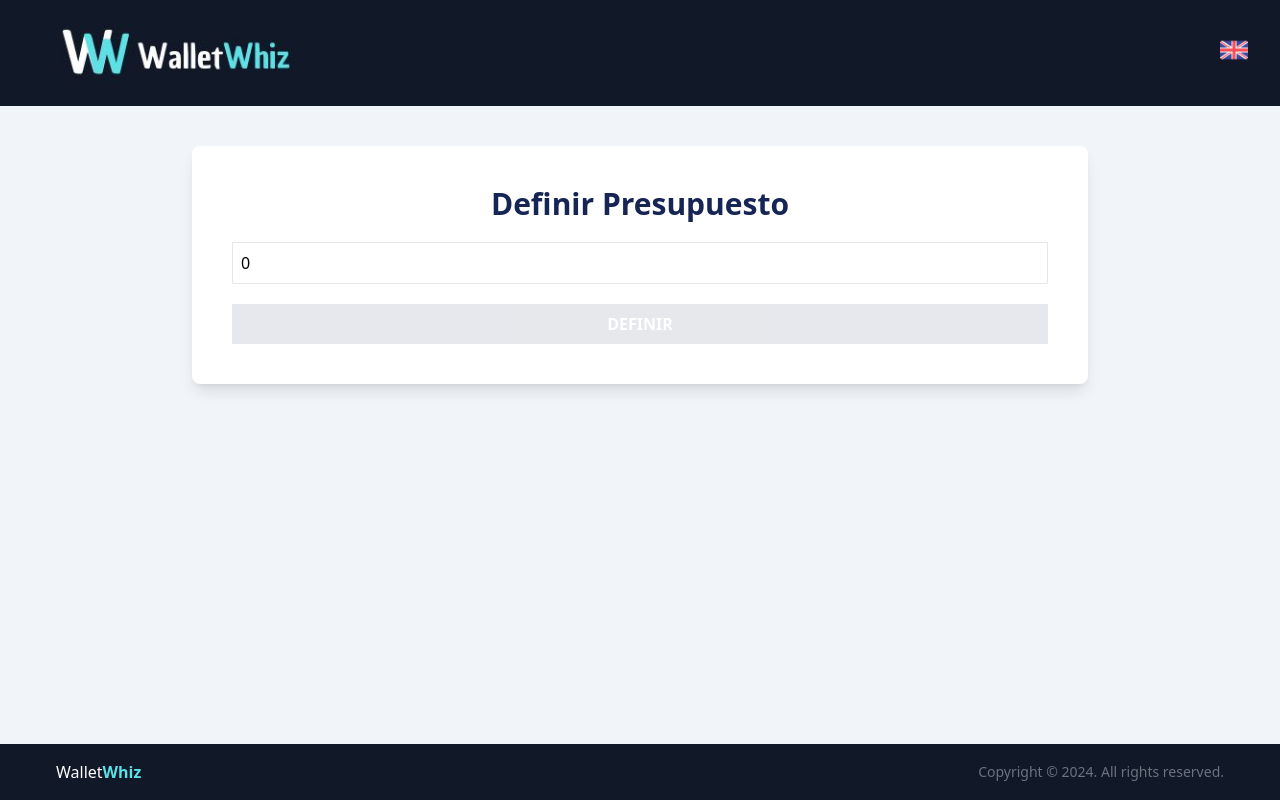
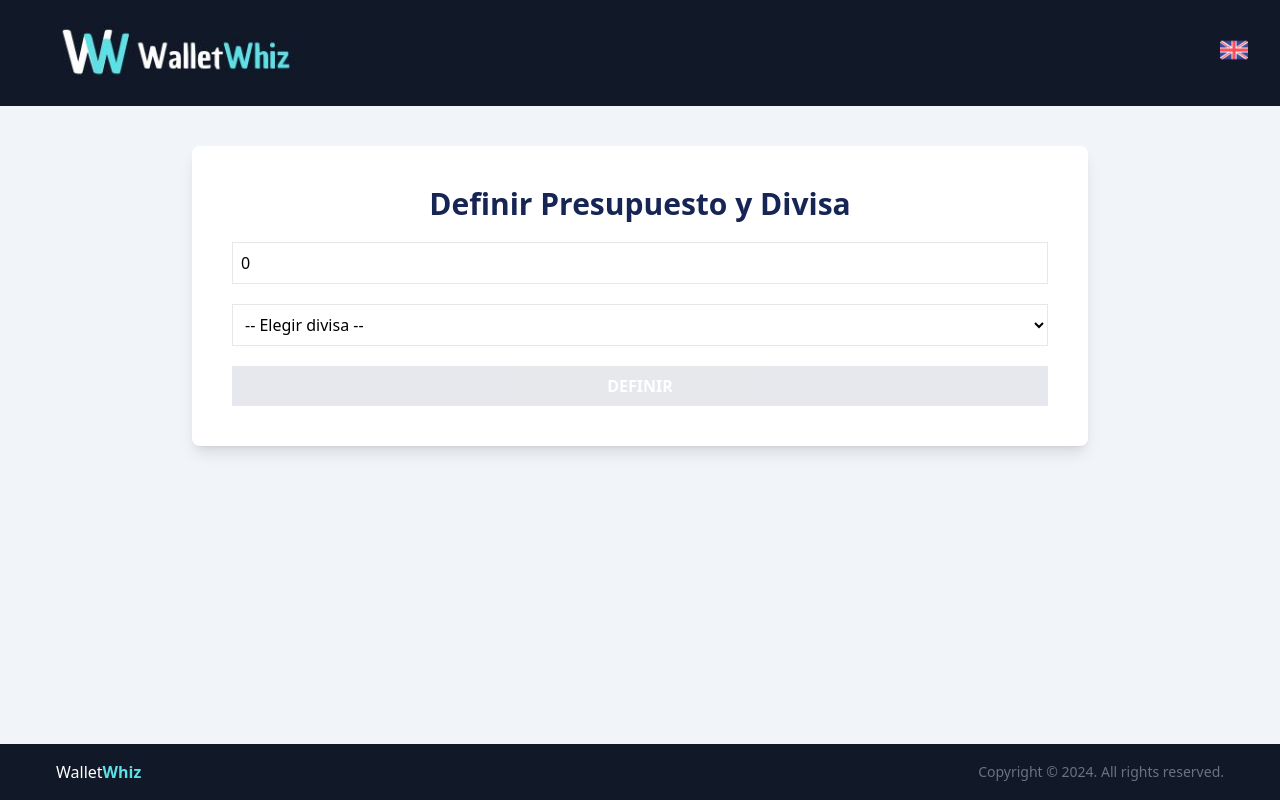
Before and after one commit to Estebanf04/walletwhiz-app, a React (Vite) app: page / in a window 1280 px wide. Built offline with nearby package versions, Linux system fonts and the light colour scheme.

Commit message:
adding currency exchange

```diff
--- a/src/App.tsx
+++ b/src/App.tsx
@@ -9,8 +9,7 @@ import Header from "./components/Header"
 
 function App() {
 
-  const { state, i18n } = useBudget()
-
+  const { state, i18n, divisa } = useBudget()
   const isValidBudget = useMemo(() => state.budget > 0, [state.budget])
 
   useEffect(() => {
@@ -22,10 +21,13 @@ function App() {
     localStorage.setItem('defaultlanguage', i18n.language)
   }, [i18n.language])
 
+  useEffect(() => {
+    localStorage.setItem('divisa', divisa)
+  }, [divisa])
+
 
   return (
     <>
-
         <Header/>
 
         <div className="max-w-4xl mx-auto bg-white shadow-lg rounded-lg mt-10 p-10">
@@ -41,9 +43,6 @@ function App() {
               </main>
           )
         }
-
-
-
     </>
   )
 }
--- a/src/components/AmountDisplay.tsx
+++ b/src/components/AmountDisplay.tsx
@@ -2,15 +2,16 @@ import { formatCurrency } from "../helpers"
 
 type AmountDisplayProps = {
     label?: string,
-    amount: number
+    amount: number,
+    divisa: string
 }
 
+export default function AmountDisplay({label, amount, divisa} : AmountDisplayProps) {
 
-export default function AmountDisplay({label, amount} : AmountDisplayProps) {
   return (
     <p className="text-xl sm:text-2xl text-blue-600 font-semibold flex justify-between gap-8">
         {label && `${label}`}
-        <span className="font-semibold text-black">{formatCurrency(amount)}</span>
+        <span className="font-semibold text-black">{formatCurrency(amount, divisa)}</span>
     </p>
   )
 }
--- a/src/components/BudgetForm.tsx
+++ b/src/components/BudgetForm.tsx
@@ -1,26 +1,32 @@
 import { useMemo, useState } from "react"
 import { ChangeEvent, FormEvent } from "react"
 import { useBudget } from "../hooks/useBudget"
+import { divisas } from "../data/divisas"
 
 
 export default function BudgetForm() {
 
 
     const [budget, setBudget] = useState(0)
+    const [divisa, setDivisa] = useState('')
     const { dispatch, t } = useBudget()
 
-    const handleChange = (e: ChangeEvent<HTMLInputElement> ) => {
-        setBudget(e.target.valueAsNumber)
+    const handleChange = (e: ChangeEvent<HTMLInputElement>) => {
+        setBudget(+e.target.value)
+    }
+
+    const handleCurrency = (e: ChangeEvent<HTMLSelectElement> ) => {
+        setDivisa(e.target.value)
     }
 
     const isValid = useMemo(() => {
-        return isNaN(budget) || budget <= 0
-    }, [budget])
+        return isNaN(budget) || budget <= 0 || divisa === ""
+    }, [budget, divisa])
 
     const handleSubmit = (e: FormEvent<HTMLFormElement>) => {
         e.preventDefault()
 
-        dispatch({type: 'add-budget', payload: {budget: budget}})
+        dispatch({type: 'add-budget', payload: {budget: budget, divisa: divisa}})
     }
 
 
@@ -40,6 +46,21 @@ export default function BudgetForm() {
             value={budget}
             onChange={handleChange}
             />
+
+            <select
+            className="w-full bg-white border border-gray-200 p-2"
+            value={divisa}
+            onChange={handleCurrency}
+            >
+                <option value="">-- {t("budget-form.plcselect")} --</option>
+                {divisas.map((divisa)=> (
+                    <option
+                    key={divisa.id}
+                    value={divisa.currency}>
+                        {divisa.name}
+                    </option>
+                ))}
+            </select>
          </div>
 
          <input
--- a/src/components/BudgetTracker.tsx
+++ b/src/components/BudgetTracker.tsx
@@ -5,7 +5,7 @@ import "react-circular-progressbar/dist/styles.css"
 
 export default function BudgetTracker() {
 
-const {state, dispatch, totalExpenses, remainingBudget, t} = useBudget()
+const {state, dispatch, totalExpenses, remainingBudget, t, divisa} = useBudget()
 const percentage = +((totalExpenses / state.budget) * 100).toFixed(1)
 
   return (
@@ -28,16 +28,19 @@ const percentage = +((totalExpenses / state.budget) * 100).toFixed(1)
             <AmountDisplay
                 label={t("budget-tracker.budget")}
                 amount={state.budget}
+                divisa={divisa}
             />
 
             <AmountDisplay
                 label={t("budget-tracker.spent")}
                 amount={totalExpenses}
+                divisa={divisa}
             />
 
             <AmountDisplay
                 label={t("budget-tracker.remainingBudget")}
                 amount={remainingBudget}
+                divisa={divisa}
             />
             </div>
 
--- a/src/components/ExpenseDetails.tsx
+++ b/src/components/ExpenseDetails.tsx
@@ -19,7 +19,7 @@ type ExpenseDetailsProps = {
 
 export default function ExpenseDetails({expense} : ExpenseDetailsProps) {
 
-    const { dispatch, t, i18n } = useBudget()
+    const { dispatch, t, i18n, divisa } = useBudget()
 
     const currentLanguage = i18n.language
     let categoryInfo : Category;
@@ -77,6 +77,7 @@ export default function ExpenseDetails({expense} : ExpenseDetailsProps) {
 
                     <AmountDisplay
                         amount={expense.amount}
+                        divisa={divisa}
                     />
                 </div>
 
--- a/src/context/BudgetContext.tsx
+++ b/src/context/BudgetContext.tsx
@@ -9,7 +9,8 @@ type BudgetContextProps = {
     totalExpenses: number,
     remainingBudget: number,
     t: TFunction<"global", undefined>,
-    i18n: i18n
+    i18n: i18n,
+    divisa: string
 
 }
 
@@ -25,6 +26,7 @@ export const BudgetProvider = ({children} : BudgetProviderProps) => {
     const totalExpenses = useMemo(()=> state.expenses.reduce((total, expense) => expense.amount + total, 0),[state.expenses])
     const remainingBudget = state.budget - totalExpenses
     const [t, i18n] = useTranslation("global")
+    const divisa = state.divisa
 
     return (
         <BudgetContext.Provider
@@ -34,7 +36,8 @@ export const BudgetProvider = ({children} : BudgetProviderProps) => {
                 totalExpenses,
                 remainingBudget,
                 t,
-                i18n
+                i18n,
+                divisa
             }}
         >
             {children}
--- /dev/null
+++ b/src/data/divisas.ts
@@ -0,0 +1,6 @@
+import { Divisa } from "../types";
+
+export const divisas : Divisa[] = [
+    { id: 1, name: 'Euro (EUR)', currency: 'EUR'},
+    { id: 2, name: 'Dolar (USD)', currency: 'USD'},
+  ];
--- a/src/helpers/index.ts
+++ b/src/helpers/index.ts
@@ -1,7 +1,7 @@
 import { useBudget } from "../hooks/useBudget"
 
-export function formatCurrency(amount: number){
-    return new Intl.NumberFormat('es-EU', {style: 'currency', currency: 'EUR'}).format(amount)
+export function formatCurrency(amount: number, divisa: string){
+    return new Intl.NumberFormat('es-ES', {style: 'currency', currency: divisa }).format(amount)
 }
 
 export function formatDate(dateStr: string) : string {
--- a/src/reducers/budget-reducer.ts
+++ b/src/reducers/budget-reducer.ts
@@ -2,7 +2,7 @@ import { Category, DraftExpense, Expense } from "../types"
 import {v4 as uuidv4} from 'uuid'
 
 export type BudgetActions =
-{ type: 'add-budget', payload: {budget: number} } |
+{ type: 'add-budget', payload: {budget: number, divisa: string } } |
 { type: 'show-modal'} |
 { type: 'close-modal'} |
 { type: 'add-expense', payload: {expense: DraftExpense}} |
@@ -17,8 +17,8 @@ export type BudgetState = {
     modal: boolean,
     expenses: Expense[],
     editingId: Expense['id'],
-    currentCategory: Category['id']
-
+    currentCategory: Category['id'],
+    divisa: string
 }
 
 const initialBudget = () : number => {
@@ -31,12 +31,18 @@ const initialExpenses = () : Expense[] => {
     return localStorageExpense ? JSON.parse(localStorageExpense) : []
 }
 
+const initialDivisa = () : string => {
+    const localStorageDivisa = localStorage.getItem('divisa')
+    return localStorageDivisa ? localStorageDivisa : ''
+}
+
 export const InitialState : BudgetState = {
     budget: initialBudget(),
     modal: false,
     expenses: initialExpenses(),
     editingId: '',
-    currentCategory: ''
+    currentCategory: '',
+    divisa: initialDivisa()
 }
 
 const createExpense = (draftExpense : DraftExpense) : Expense => {
@@ -54,7 +60,8 @@ export const budgetReducer = (
     if(action.type === 'add-budget'){
         return {
             ...state,
-            budget: action.payload.budget
+            budget: action.payload.budget,
+            divisa: action.payload.divisa
         }
     }
 
@@ -114,6 +121,7 @@ export const budgetReducer = (
         return {
             ...state,
             budget: 0,
+            divisa: '',
             expenses: []
         }
     }
--- a/src/translations/en/global.json
+++ b/src/translations/en/global.json
@@ -1,8 +1,9 @@
 {
     "budget-form": {
-        "tittle": "Define Budget",
+        "tittle": "Define Budget and Currency",
         "placeholder": "Define your budget",
-        "text-button": "Define"
+        "text-button": "Define",
+        "plcselect": "Choose currency"
     },
     "budget-tracker": {
         "budget": "Budget",
--- a/src/translations/es/global.json
+++ b/src/translations/es/global.json
@@ -1,8 +1,9 @@
 {
     "budget-form": {
-        "tittle": "Definir Presupuesto",
+        "tittle": "Definir Presupuesto y Divisa",
         "placeholder": "Define tu presupuesto",
-        "text-button": "Definir"
+        "text-button": "Definir",
+        "plcselect": "Elegir divisa"
     },
     "budget-tracker": {
         "budget": "Presupuesto",
--- a/src/types/index.ts
+++ b/src/types/index.ts
@@ -17,3 +17,9 @@ export type Category = {
     name: string,
     icon: string
 }
+
+export type Divisa = {
+    id: number,
+    name: string,
+    currency: string
+}
```
